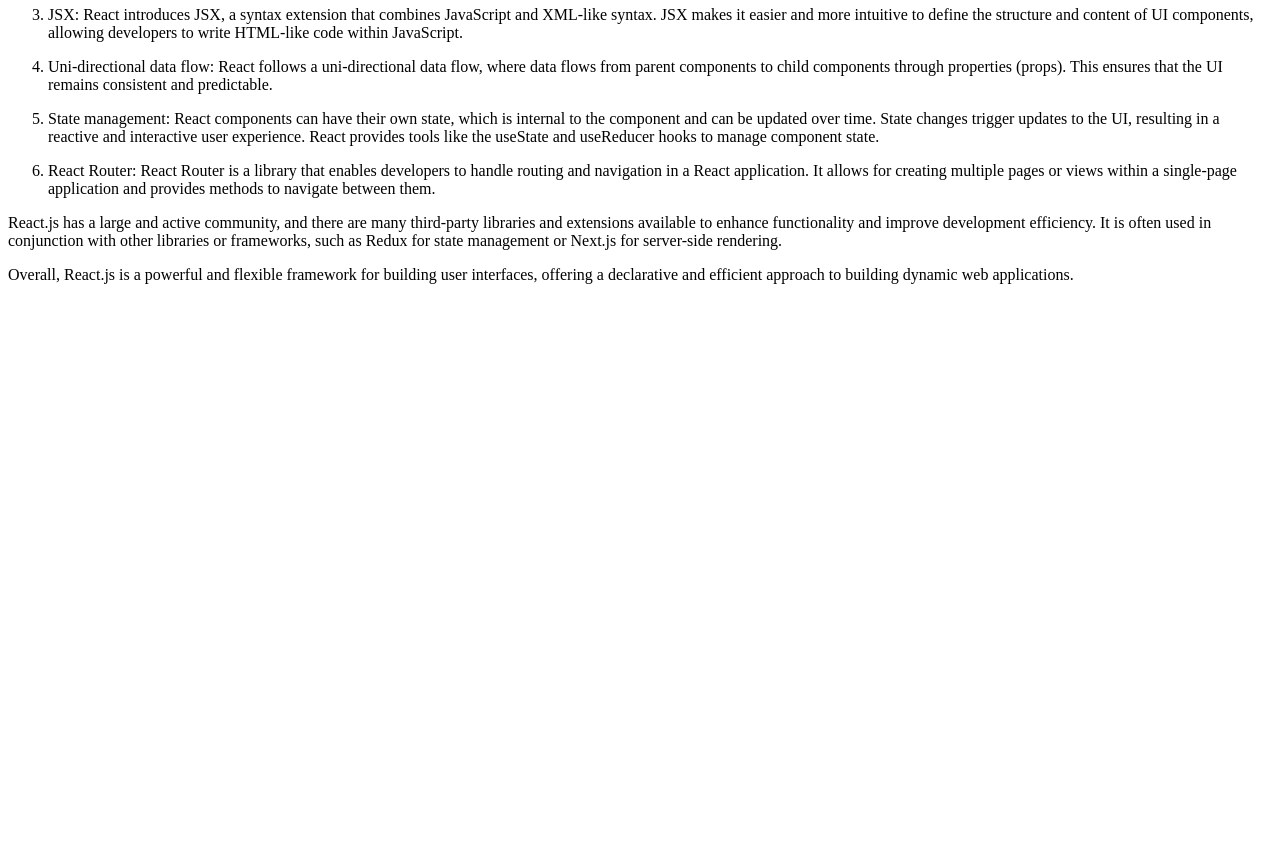
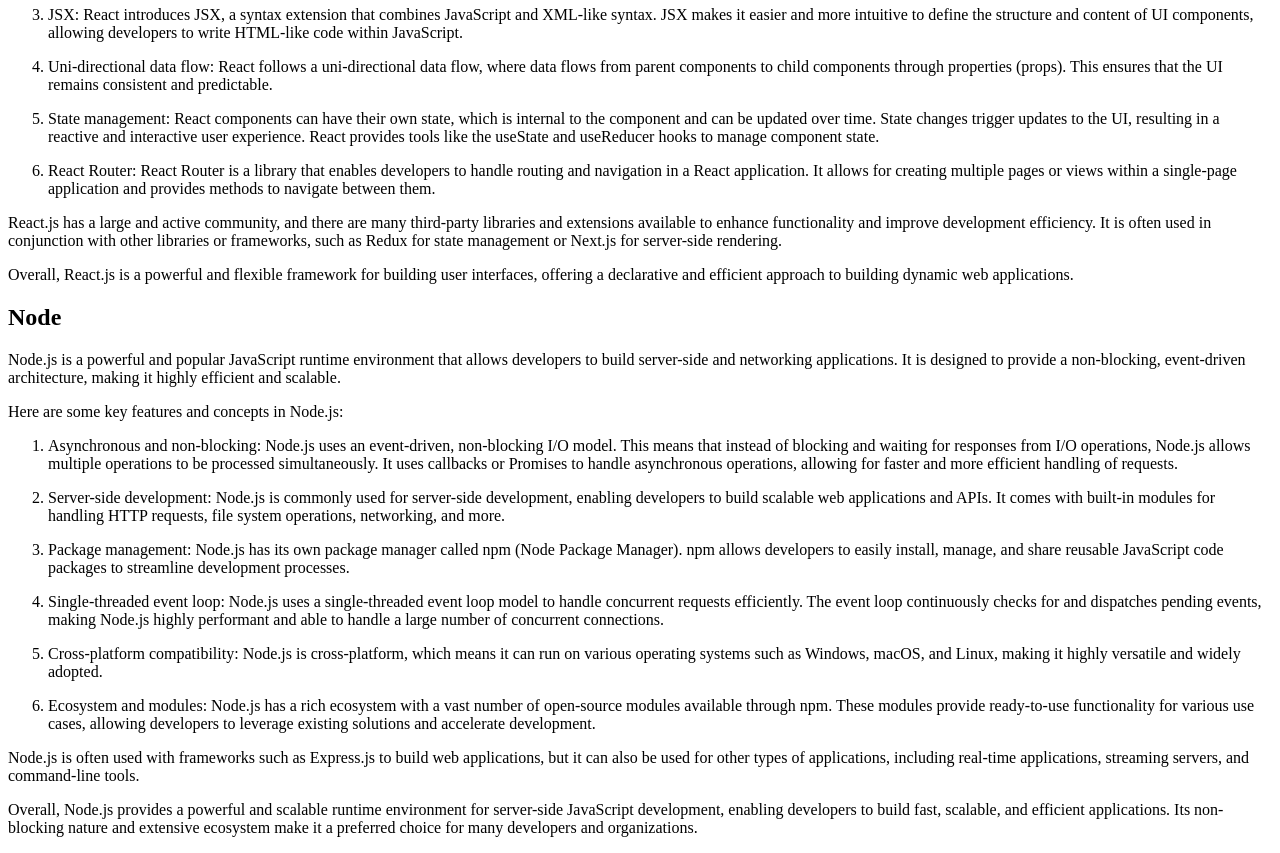
Before and after one commit to Emox87/web-wiki, a plain HTML site: page index.html in a window 1280 px wide. Shown: the part 1249-2102 px from the top of the page. Before the commit the page ends 1549 px from the top, so only its background shows below. Drawn offline with Linux system fonts and the light colour scheme.

Commit message:
Node section added

```diff
--- a/index.html
+++ b/index.html
@@ -210,5 +210,81 @@
         dynamic web applications.
       </p>
     </section>
+    <section id="node">
+      <h1>Node</h1>
+      <p>
+        Node.js is a powerful and popular JavaScript runtime environment that
+        allows developers to build server-side and networking applications. It
+        is designed to provide a non-blocking, event-driven architecture, making
+        it highly efficient and scalable.
+      </p>
+      <p>Here are some key features and concepts in Node.js:</p>
+      <ol>
+        <li>
+          <p>
+            Asynchronous and non-blocking: Node.js uses an event-driven,
+            non-blocking I/O model. This means that instead of blocking and
+            waiting for responses from I/O operations, Node.js allows multiple
+            operations to be processed simultaneously. It uses callbacks or
+            Promises to handle asynchronous operations, allowing for faster and
+            more efficient handling of requests.
+          </p>
+        </li>
+        <li>
+          <p>
+            Server-side development: Node.js is commonly used for server-side
+            development, enabling developers to build scalable web applications
+            and APIs. It comes with built-in modules for handling HTTP requests,
+            file system operations, networking, and more.
+          </p>
+        </li>
+        <li>
+          <p>
+            Package management: Node.js has its own package manager called npm
+            (Node Package Manager). npm allows developers to easily install,
+            manage, and share reusable JavaScript code packages to streamline
+            development processes.
+          </p>
+        </li>
+        <li>
+          <p>
+            Single-threaded event loop: Node.js uses a single-threaded event
+            loop model to handle concurrent requests efficiently. The event loop
+            continuously checks for and dispatches pending events, making
+            Node.js highly performant and able to handle a large number of
+            concurrent connections.
+          </p>
+        </li>
+        <li>
+          <p>
+            Cross-platform compatibility: Node.js is cross-platform, which means
+            it can run on various operating systems such as Windows, macOS, and
+            Linux, making it highly versatile and widely adopted.
+          </p>
+        </li>
+        <li>
+          <p>
+            Ecosystem and modules: Node.js has a rich ecosystem with a vast
+            number of open-source modules available through npm. These modules
+            provide ready-to-use functionality for various use cases, allowing
+            developers to leverage existing solutions and accelerate
+            development.
+          </p>
+        </li>
+      </ol>
+      <p>
+        Node.js is often used with frameworks such as Express.js to build web
+        applications, but it can also be used for other types of applications,
+        including real-time applications, streaming servers, and command-line
+        tools.
+      </p>
+      <p>
+        Overall, Node.js provides a powerful and scalable runtime environment
+        for server-side JavaScript development, enabling developers to build
+        fast, scalable, and efficient applications. Its non-blocking nature and
+        extensive ecosystem make it a preferred choice for many developers and
+        organizations.
+      </p>
+    </section>
   </body>
 </html>
```
